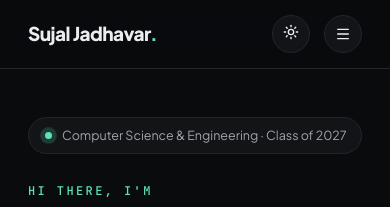
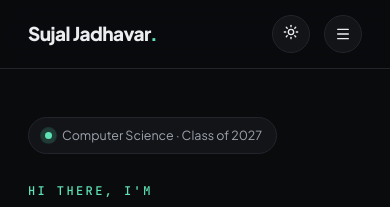
Before and after one commit to Sujalj9146/Sujalj9146.github.io, a plain HTML site: page index.html in a window 390 px wide. Shown: the top 207 px of the page. Drawn offline with nearby package versions, Linux system fonts and the light colour scheme.

Commit message:
Keep hero badge on one line on phones

```diff
--- a/css/style.css
+++ b/css/style.css
@@ -443,3 +443,6 @@ button { font: inherit; color: inherit; }
   .js .reveal { opacity: 1; transform: none; transition: none; }
   *, *::before, *::after { transition-duration: 0s !important; animation: none !important; }
 }
+
+/* shorten the hero badge on narrow phones */
+@media (max-width: 480px) { .hide-xs { display: none; } }
--- a/index.html
+++ b/index.html
@@ -49,7 +49,7 @@
 <section class="hero">
   <div class="container hero__grid">
     <div class="hero__text">
-      <span class="chip reveal"><span class="pulse" aria-hidden="true"></span>Computer Science &amp; Engineering · Class of 2027</span>
+      <span class="chip reveal"><span class="pulse" aria-hidden="true"></span>Computer Science<span class="hide-xs"> &amp; Engineering</span> · Class of 2027</span>
       <p class="eyebrow reveal">Hi there, I'm</p>
       <h1 class="hero__name reveal">Sujal<br><span>Jadhavar.</span></h1>
       <p class="hero__tagline reveal">Software engineer building full-stack products and AI systems.</p>
```
